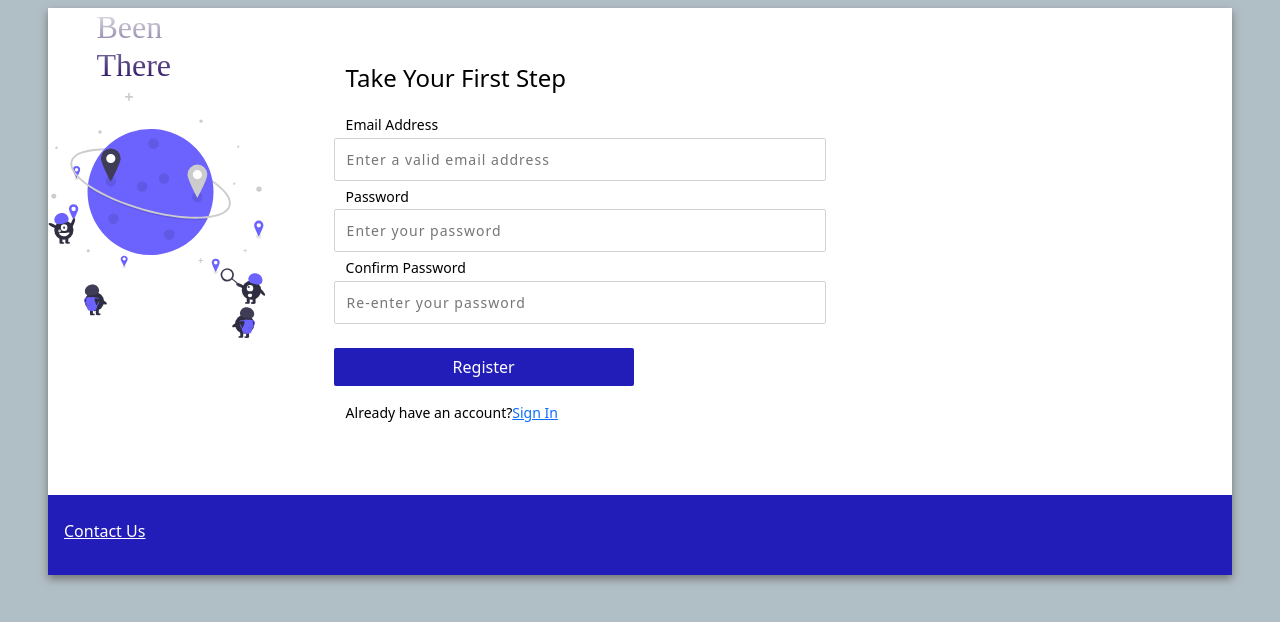
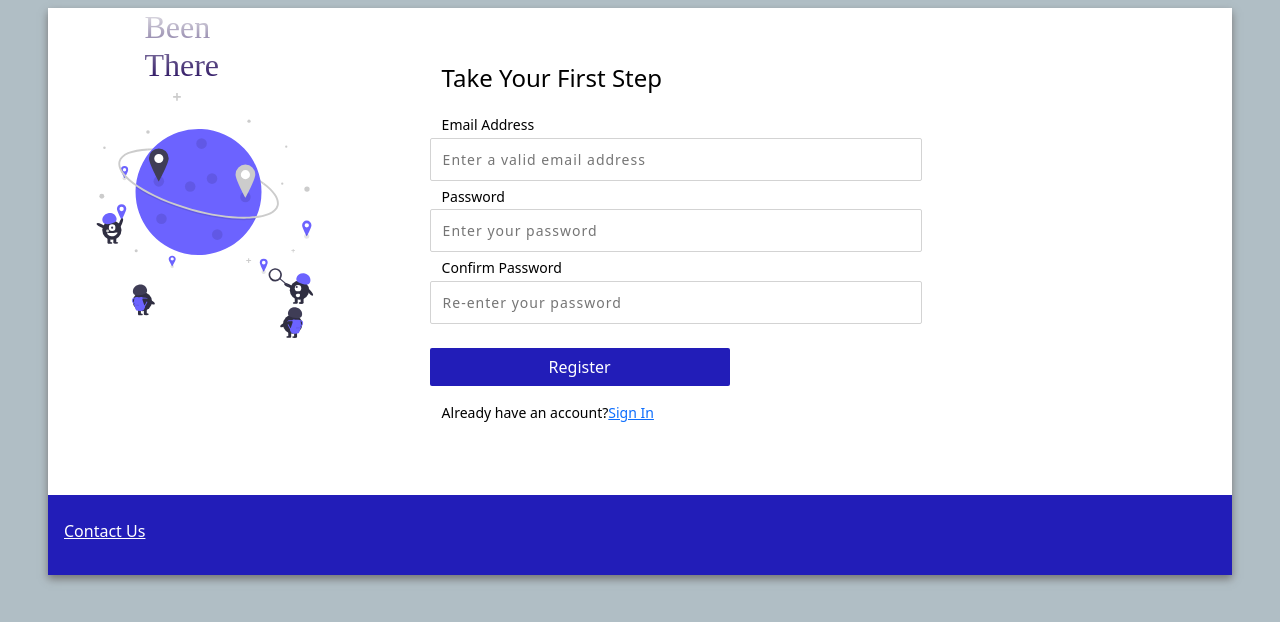
Before and after one commit to Pijush-Beyond/Trip-Planner-Frontend, a React (Create React App) app: page /register in a window 1280 px wide. Shown: the top 622 px of the page. Built offline with nearby package versions, Linux system fonts and the light colour scheme.

Commit message:
Image commit

```diff
--- a/src/components/assets/image.js
+++ b/src/components/assets/image.js
@@ -2,12 +2,13 @@ import React from 'react';
 
 import Svg from './svg1.svg'
 import Svg2 from './svg2.svg'
+import '../../style.css'
 
 export default function Image() {
   return (
-      <div className="position-relative py-5" style={{ width: '20%' }}> {/*just edit this line don't remove position-relative class else you can*/}
+      <div className="position-relative mx-5 py-5" style={{ width: '20%' }}> {/*just edit this line don't remove position-relative class else you can*/}
         <div className='position-absolute d-flex flex-column align-items-center' style={{ top: 0, bottom: 0, left: '25%', right: '25%' }}>
-          <h6 className='logoText'>Been There</h6>
+          <h6 className='logoText vw-50'>Been There</h6>
           <img src={Svg2} style={{ height: "35%", objectFit: 'contain' }} />
         </div>
 
```
Also changed, not shown: 1 other file (tests, documents, lock files or other folders).
